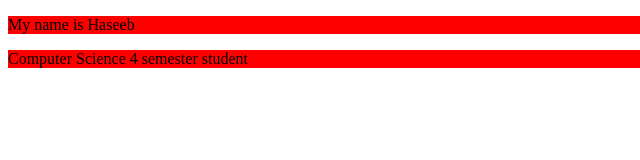
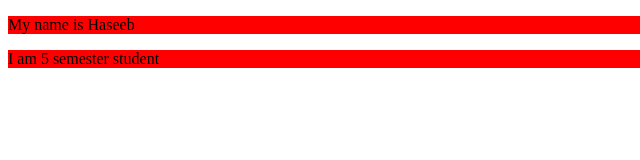
Before and after one commit to haseeb9678/localRep, a plain HTML site: page index.html in a window 1280 px wide. Shown: the full height of the page, 0-640 px from the left. Drawn offline with Linux system fonts and the light colour scheme.

Commit message:
update semster info

```diff
--- a/index.html
+++ b/index.html
@@ -10,7 +10,7 @@
 
 <body>
     <p>My name is Haseeb</p>
-    <p>Computer Science 4 semester student</p>
+    <p>I am 5 semester student</p>
 </body>
 
 </html>
```
